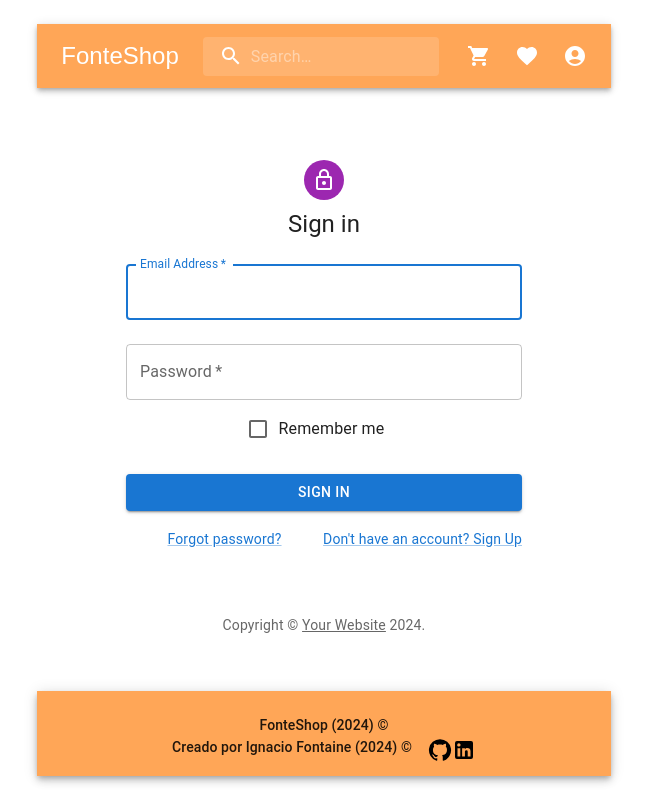
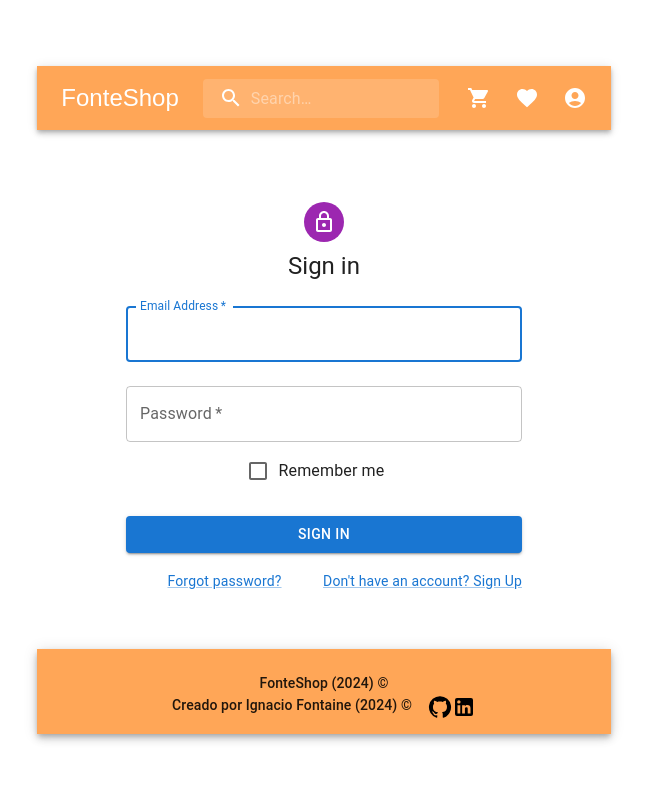
Before and after one commit to IgnacioFontaine/FonteShop, a React (Vite) app: page /singIn in a window 1280 px wide. Shown: the whole page, without its empty margins (316-963 px from the left). Built offline with nearby package versions, Linux system fonts and the light colour scheme.

Commit message:
cambio navbar

```diff
--- a/src/Components/NavBar/navBar.jsx
+++ b/src/Components/NavBar/navBar.jsx
@@ -105,8 +105,7 @@ export default function NavBar() {
       open={isMenuOpen}
       onClose={handleMenuClose}
     >
-      <MenuItem onClick={handleMenuClose}>Profile</MenuItem>
-      <MenuItem onClick={handleMenuClose}>My account</MenuItem>
+      <MenuItem onClick={()=>(navigate("/singIn"),handleMenuClose)} >Sing In</MenuItem>
     </Menu>
   );
 
@@ -154,6 +153,7 @@ export default function NavBar() {
           aria-controls="primary-search-account-menu"
           aria-haspopup="true"
           color="inherit"
+          onClick={()=>navigate("/singIn")}
         >
           <AccountCircle />
         </IconButton>
--- a/src/assets/Views/singIn.jsx
+++ b/src/assets/Views/singIn.jsx
@@ -13,20 +13,20 @@ import Typography from '@mui/material/Typography';
 import Container from '@mui/material/Container';
 import { createTheme, ThemeProvider } from '@mui/material/styles';
 
-function Copyright(props) {
-  return (
-    <Typography variant="body2" color="text.secondary" align="center" {...props}>
-      {'Copyright © '}
-      <Link color="inherit" href="https://mui.com/">
-        Your Website
-      </Link>{' '}
-      {new Date().getFullYear()}
-      {'.'}
-    </Typography>
-  );
-}
+// function Copyright(props) {
+//   return (
+//     <Typography variant="body2" color="text.secondary" align="center" {...props}>
+//       {'Copyright © '}
+//       <Link color="inherit" href="https://mui.com/">
+//         Your Website
+//       </Link>{' '}
+//       {new Date().getFullYear()}
+//       {'.'}
+//     </Typography>
+//   );
+// }
 
-// TODO remove, this demo shouldn't need to reset the theme.
+// // TODO remove, this demo shouldn't need to reset the theme.
 
 const defaultTheme = createTheme();
 
@@ -105,7 +105,7 @@ export default function SignIn() {
             </Grid>
           </Box>
         </Box>
-        <Copyright sx={{ mt: 8, mb: 4 }} />
+        {/* <Copyright sx={{ mt: 8, mb: 4 }} /> */}
       </Container>
     </ThemeProvider>
   );
```
